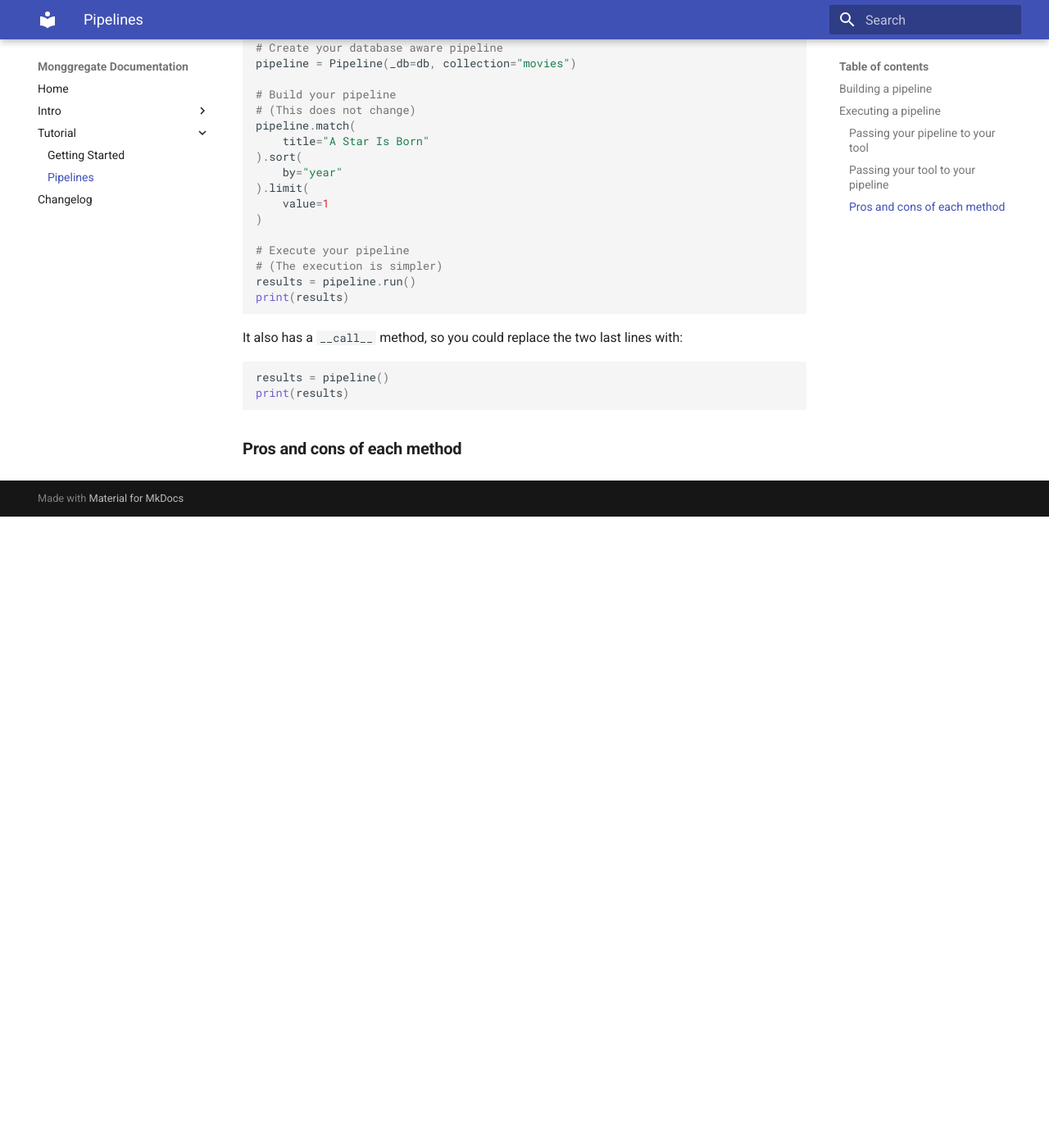
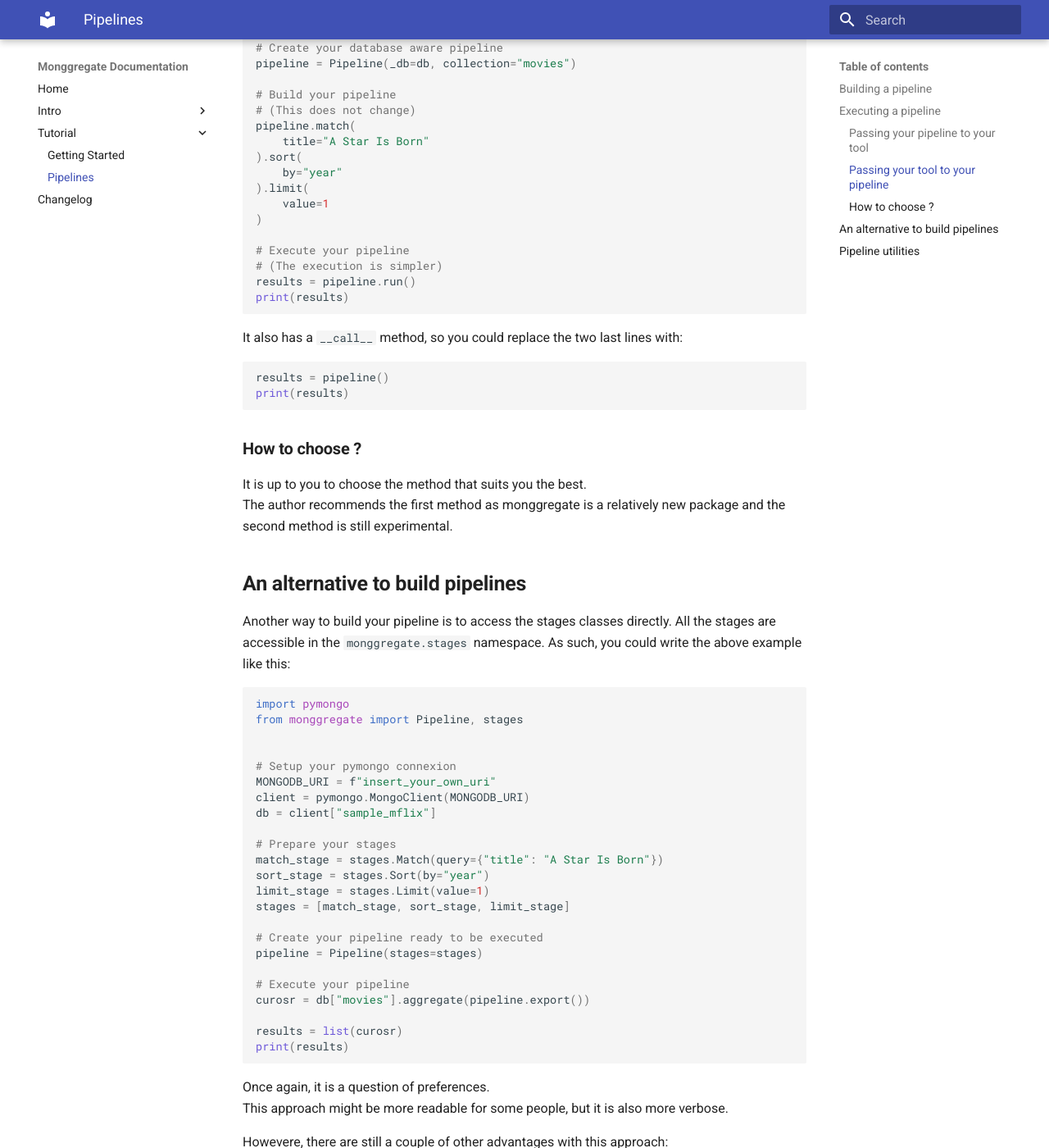
Before and after one commit to VianneyMI/monggregate, an MkDocs documentation site: the page built from docs/tutorial/pipeline.md, in a window 1280 px wide and 1400 px high, scrolled down 2143 px. Shown: the whole window at 82% size. Built offline with MkDocs 1.6.1 and Material for MkDocs 9.7.7, drawn with Linux system fonts in a browser that asks for light colours; before the commit the page ends 2773 px from its top, so only the background shows below that; some of the changed text lies outside the part shown.

Commit message:
pipeline continuation (and end ?)

````diff
--- a/docs/tutorial/pipeline.md
+++ b/docs/tutorial/pipeline.md
@@ -120,4 +120,65 @@ results = pipeline()
 print(results)
 ```
 
-### **Pros and cons of each method**
+### **How to choose ?**
+
+It is up to you to choose the method that suits you the best.<br>
+The author recommends the first method as monggregate is a relatively new package and the second method is still experimental.
+
+## **An alternative to build pipelines**
+
+Another way to build your pipeline is to access the stages classes directly. All the stages are accessible in the `monggregate.stages` namespace.
+As such, you could write the above example like this:
+
+```python
+
+import pymongo
+from monggregate import Pipeline, stages
+
+
+# Setup your pymongo connexion
+MONGODB_URI = f"insert_your_own_uri"
+client = pymongo.MongoClient(MONGODB_URI)
+db = client["sample_mflix"]
+
+# Prepare your stages
+match_stage = stages.Match(query={"title": "A Star Is Born"})
+sort_stage = stages.Sort(by="year")
+limit_stage = stages.Limit(value=1)
+stages = [match_stage, sort_stage, limit_stage]
+
+# Create your pipeline ready to be executed
+pipeline = Pipeline(stages=stages)
+
+# Execute your pipeline
+curosr = db["movies"].aggregate(pipeline.export())
+
+results = list(curosr)
+print(results)
+
+```
+Once again, it is a question of preferences.<br>
+This approach might be more readable for some people, but it is also more verbose.<br>
+
+Howevere, there are still a couple of other advantages with this approach:
+
+* You can reuse the stages in multiple pipelines
+* You can easily reorder the stages
+
+The second point is particularly relevant given the utilies function in the `Pipeline` class.
+
+## **Pipeline utilities**
+
+The `Pipeline` class has a few utilities methods to help you build your pipeline.
+
+Indeed it implements the python list methods, so you do not have to access the stages attribute to perform list operations.
+
+In the examples above, `len(pipeline)` would return 3.
+
+You could also for example append a stage to the pipeline like this:
+
+```python
+pipeline.append(stages.Project(title=1, year=1))
+```
+
+You also have access to the `append`, `extend`, `insert`, `pop`, `remove`, `reverse`, `sort` methods. <TODO: implement pop remove and reverse>
````
